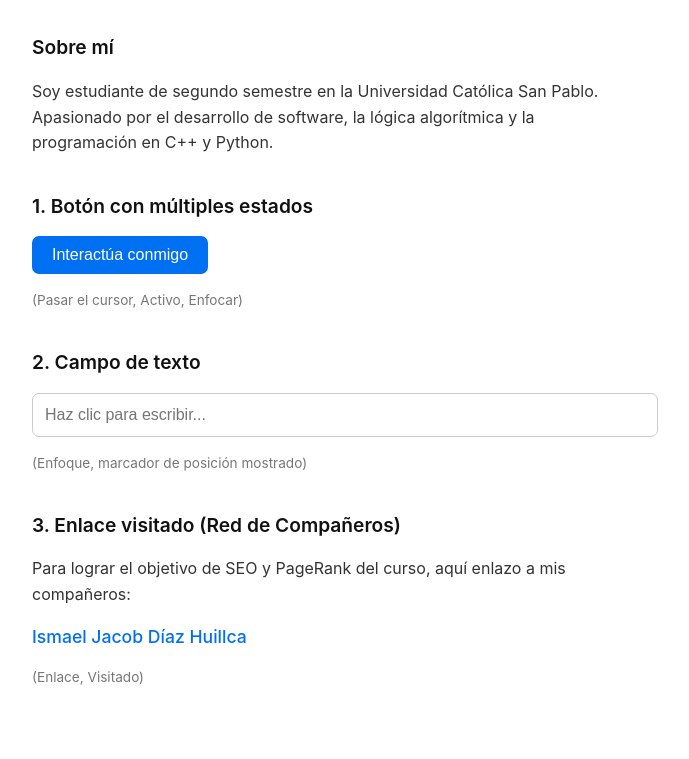
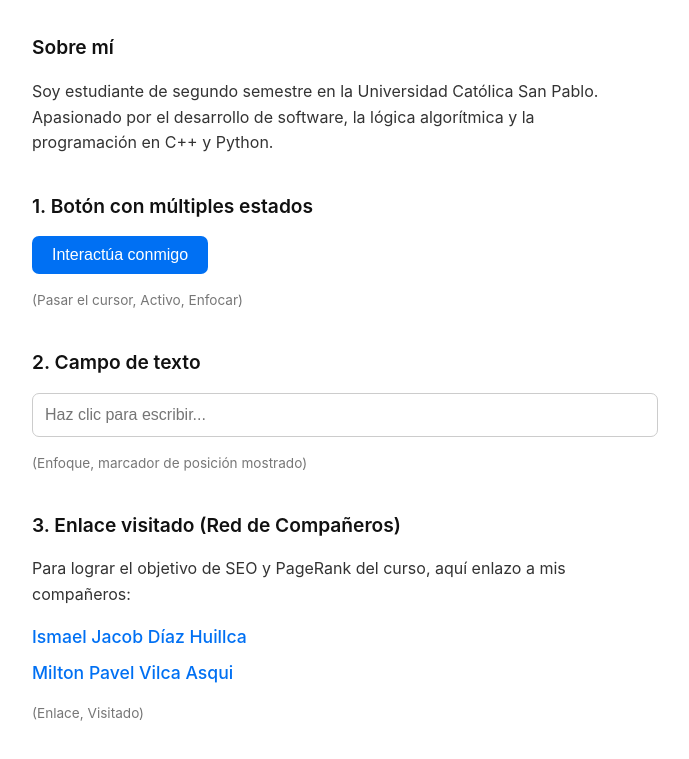
Before and after one commit to ugovh/Ivan-Perales-Marroquin, a plain HTML site: page index.html in a window 1280 px wide. Shown: the part 177-936 px from the top of the page, without its empty margins (308-997 px from the left). Drawn offline with Linux system fonts and the light colour scheme.

Commit message:
Update index.html

```diff
--- a/index.html
+++ b/index.html
@@ -34,6 +34,7 @@
 
         <div style="display: flex; flex-direction: column; gap: 8px; margin-top: 10px; margin-bottom: 10px;">
             <a href="https://cdnglm.github.io/" target="_blank" class="enlace-interactivo">Ismael Jacob Díaz Huillca</a>
+            <a href="https://09mva.github.io/Proyectos/" target="_blank" class="enlace-interactivo">Milton Pavel Vilca Asqui</a>
             </div>
 
         <p><small>(Enlace, Visitado)</small></p>
```
